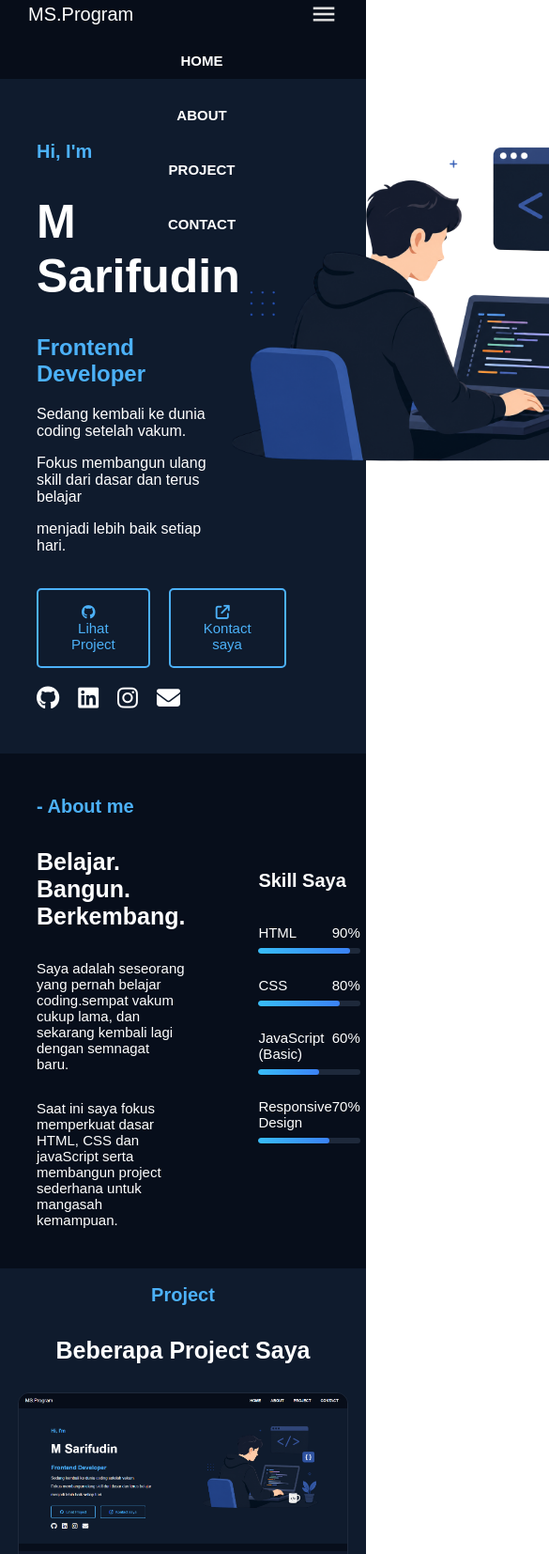
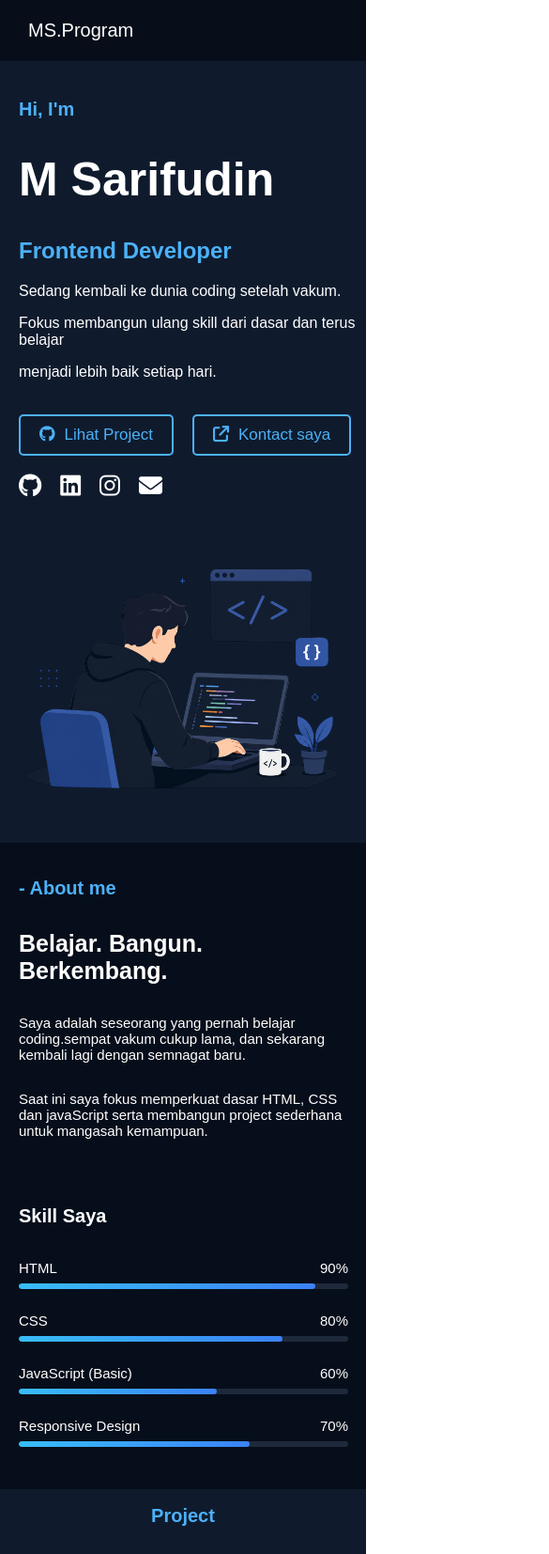
Before and after one commit to MSProgram7/PortofolioNative, a plain HTML site: page index.html in a window 390 px wide. Shown: the top 1654 px of the page at 94% size, 585 px wide, since content can reach past the window. Drawn offline with Linux system fonts and the light colour scheme.

Commit message:
add responsiff and adjustman

```diff
--- a/style.css
+++ b/style.css
@@ -12,7 +12,7 @@ html {
 nav {
     display: flex;
     justify-content: space-between;
-    height: 10vh;
+    height: 65px;
     padding: 0px 30px;
     margin: 0;
     align-items: center;
@@ -69,7 +69,7 @@ nav .menu li a:hover {
     display: flex;
     flex-direction: space-between;
     width: 100%;
-    height: 85vh;
+    height: 550px;
     margin: 0;
     padding: 0;
     background-color: rgb(15, 27, 45);
@@ -151,8 +151,8 @@ nav .menu li a:hover {
 }
 
 .home .sectionTwo img {
-    width: 500px;
-    padding-top: 50px;
+    width: 400px;
+    padding-top: 100px;
     object-fit: cover;
 }
 
@@ -162,7 +162,7 @@ nav .menu li a:hover {
     display: flex;
     flex-direction: space-between;
     width: 100%;
-    height: 65vh;
+    height: 450px;
     margin: 0;
     padding: 0;
     background-color: rgb(7, 14, 27);
@@ -264,7 +264,7 @@ span {
     display: flex;
     flex-direction: column;
     align-items: center;
-    height: 100vh;
+    height: 700px;
     background-color: rgb(15, 27, 45);
 }
 
@@ -283,7 +283,7 @@ span {
     display: flex;
     justify-content: center;
     width: 100%;
-    height: 70vh;
+    height: 500px;
     gap: 30px;
 }
 
@@ -346,7 +346,7 @@ span {
 .contact {
     display: flex;
     flex-direction: space-between;
-    height: 70vh;
+    height: 450px;
     background-color: rgb(7, 14, 27);
 }
 
@@ -374,7 +374,7 @@ span {
 .contact .sectionOne i {
     color: white;
     font-size: 50px;
-    margin: 10px 30px;
+    margin: 10px 10px;
 }
 
 .contact .sectionOne .email, .contact .sectionOne .status {
@@ -472,7 +472,7 @@ span {
     justify-content: space-between;
     padding: 30px;
     align-items: center;
-    height: 5vh;
+    height: 40px;
     background-color: rgb(15, 27, 45);
 }
 
@@ -507,21 +507,59 @@ span {
 }
 
 @media only screen and (max-width:768px) {
-
-    nav {
-        flex-wrap: wrap;
+    nav .menu {
+        display: none;
     }
 
-    nav .menu {
-        /* display: none; */
+    .home {
         flex-direction: column;
-        align-items: center;
-        width: 100%;
+        height: auto;
     }
 
-    nav .menuIcon {
-        display: flex;
-        align-items: center;
+    .home .sectionOne .buttom .btn {
+        padding: 10px 20px;
+        font-size: 17px;
+    }
+
+    .home .sectionOne, .home .sectionTwo {
+        width: 95%;
+        padding: 20px;
+    }
+
+    .home .sectionTwo img {
+        width: 350px;
+        padding-top: 20px;
+    }
+
+    .about {
+        flex-direction: column;
+        height: auto;
+    }
+
+    .about .sectionOne, .about .sectionTwo {
+        width: 90%;
+        padding: 20px;
+    }
+
+
+    .contact {
+        flex-direction: column;
+        height: auto;
+    }
+
+    .contact .sectionOne {
+        width: 90%;
+        padding: 20px;
+    }
+
+    .contact .sectionTwo {
+        width: 80%;
+        padding: 20px;
+    }
+
+    .footer {
+        flex-direction: column;
+        height: auto;
+        gap: 30px;
+    }
 }
-
-}
```
